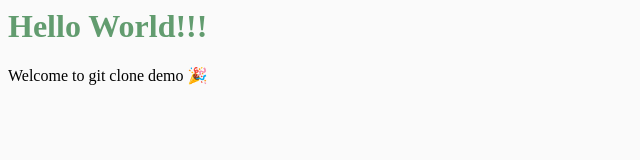
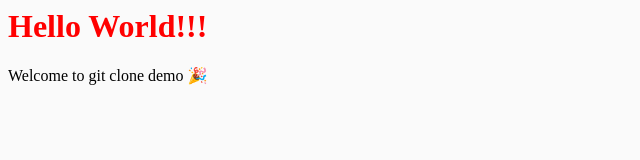
Before and after one commit to TDesmoul/clone_demo, a plain HTML site: page index.html in a window 1280 px wide. Shown: the whole page, without its empty margins (0-640 px from the left). Drawn offline with Linux system fonts and the light colour scheme.

Commit message:
h1 text in red

```diff
--- a/styles.css
+++ b/styles.css
@@ -3,5 +3,5 @@ body {
 }
 
 h1 {
-  color: rgb(98, 156, 111);
+  color: red;
 }
```
